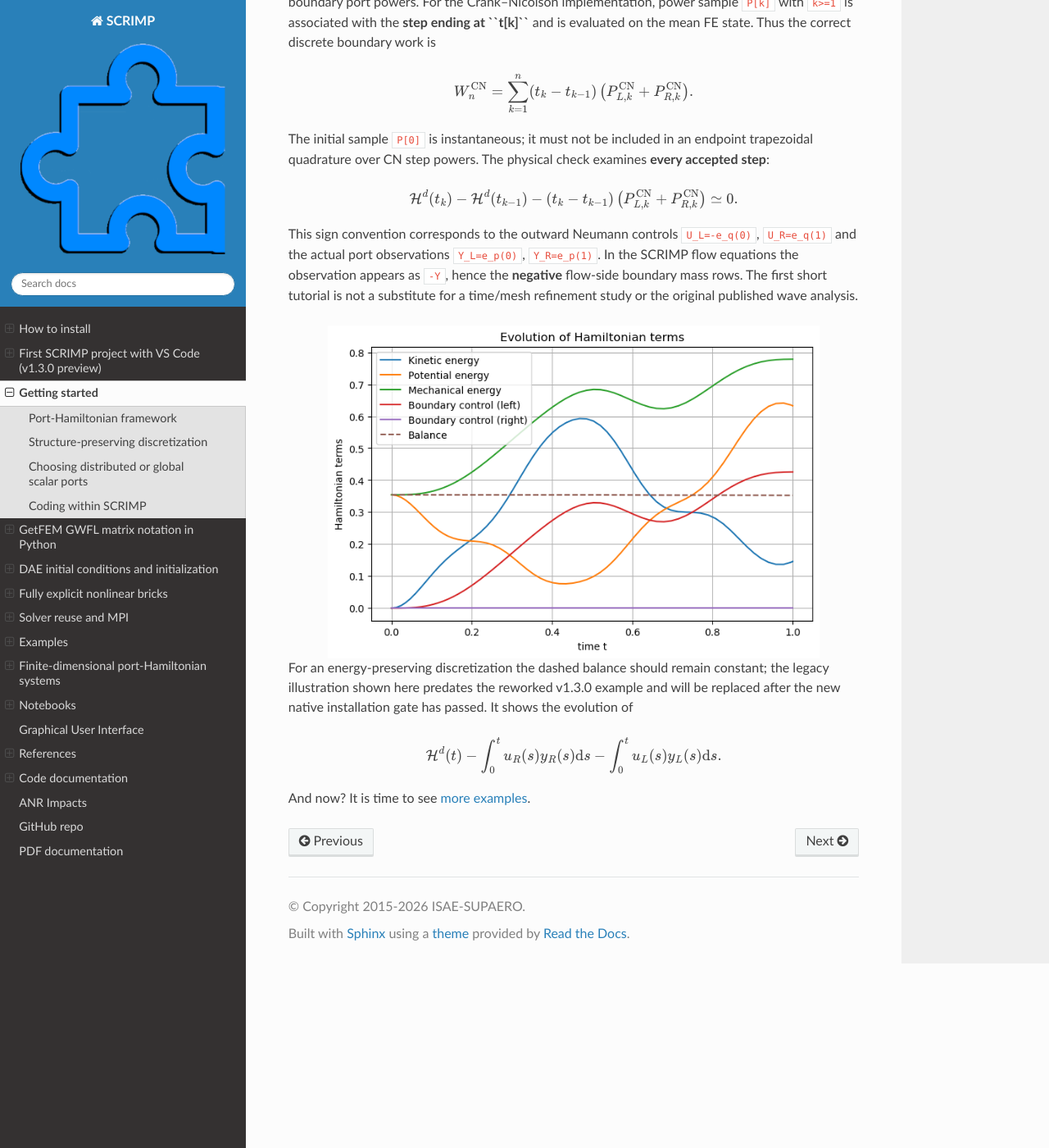
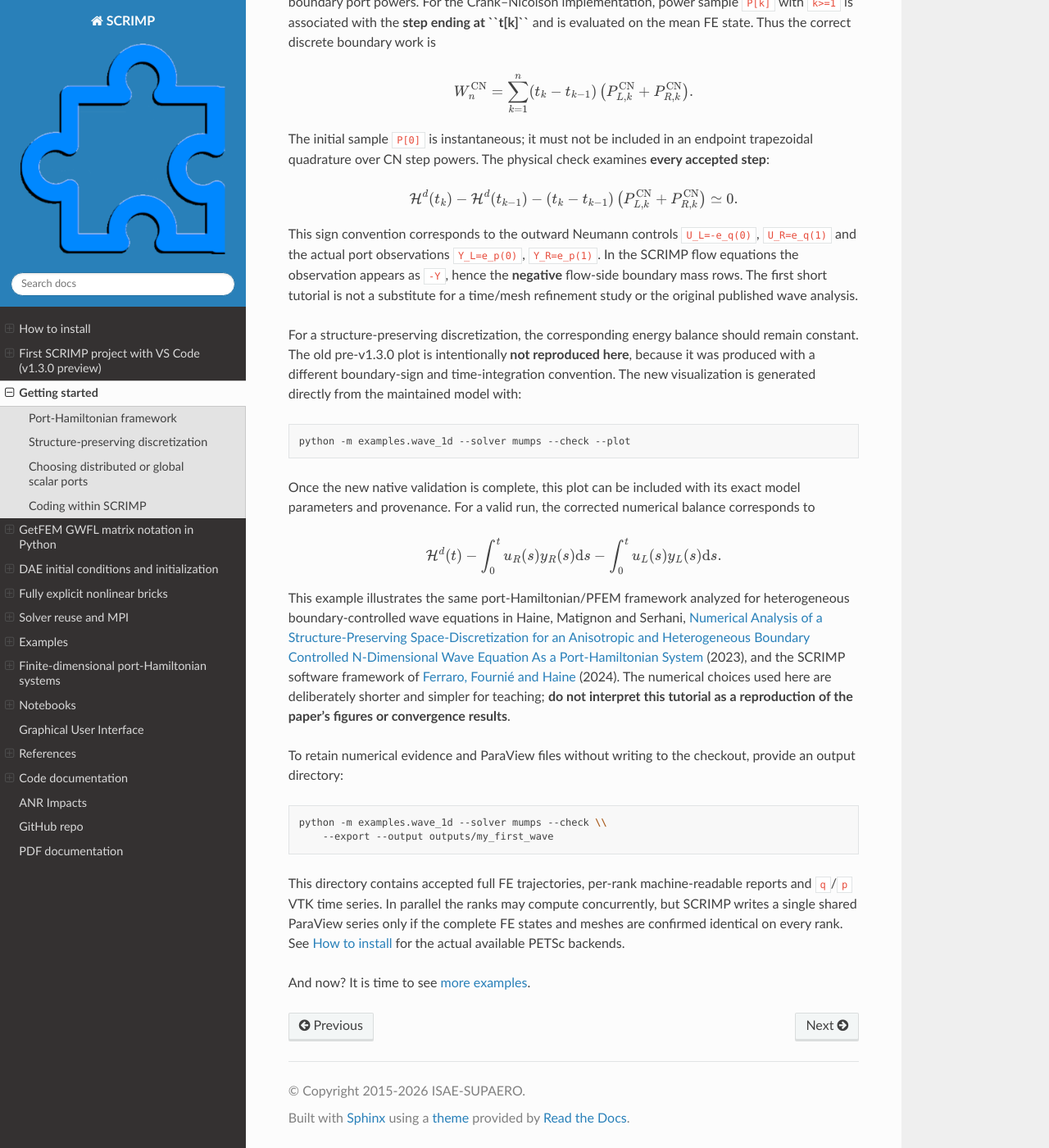
Before and after one commit to g-haine/scrimp, a Sphinx documentation site: the page built from docs/source/started.rst, in a window 1280 px wide and 1400 px high, scrolled down 10177 px. Shown: the whole window at 82% size. Built offline with Sphinx 7.4.7 and the Read the Docs theme 3.1.0, drawn with Linux system fonts in a browser that asks for light colours.

Commit message:
docs: remove stale 1D wave plot and link first tutorial to ISAE-SUPAERO publications and real export check

```diff
--- a/docs/source/started.rst
+++ b/docs/source/started.rst
@@ -715,16 +715,20 @@ hence the **negative** flow-side boundary mass rows.
 The first short tutorial is not a substitute for a time/mesh
 refinement study or the original published wave analysis.
 
-.. image:: Hamiltonian-wave-1D-started.png
-    :width: 600px
-    :alt: Hamiltonian evolution
-    :align: center
+For a structure-preserving discretization, the corresponding
+energy balance should remain constant. The old pre-v1.3.0 plot is
+intentionally **not reproduced here**, because it was produced
+with a different boundary-sign and time-integration convention.
+The new visualization is generated directly from the maintained
+model with:
 
+.. code-block:: bash
 
-For an energy-preserving discretization the
-dashed balance should remain constant; the legacy illustration
-shown here predates the reworked v1.3.0 example and will be replaced
-after the new native installation gate has passed. It shows the evolution of
+    python -m examples.wave_1d --solver mumps --check --plot
+
+Once the new native validation is complete, this plot can be
+included with its exact model parameters and provenance.
+For a valid run, the corrected numerical balance corresponds to
 
 .. math::
 
@@ -732,4 +736,33 @@ after the new native installation gate has passed. It shows the evolution of
        \mathcal{H}^d(t) - \int_0^t u_R(s) y_R(s) {\rm d}s - \int_0^t u_L(s) y_L(s) {\rm d}s.
 
 
+This example illustrates the same port-Hamiltonian/PFEM framework
+analyzed for heterogeneous boundary-controlled wave equations in
+Haine, Matignon and Serhani,
+`Numerical Analysis of a Structure-Preserving Space-Discretization
+for an Anisotropic and Heterogeneous Boundary Controlled N-Dimensional
+Wave Equation As a Port-Hamiltonian System
+<https://doi.org/10.4208/ijnam2023-1005>`_ (2023), and the SCRIMP
+software framework of
+`Ferraro, Fournié and Haine
+<https://doi.org/10.1016/j.ifacol.2024.08.267>`_ (2024).
+The numerical choices used here are deliberately shorter and
+simpler for teaching; **do not interpret this tutorial as a
+reproduction of the paper's figures or convergence results**.
+
+To retain numerical evidence and ParaView files without writing to
+the checkout, provide an output directory:
+
+.. code-block:: bash
+
+    python -m examples.wave_1d --solver mumps --check \\
+        --export --output outputs/my_first_wave
+
+This directory contains accepted full FE trajectories, per-rank
+machine-readable reports and ``q``/``p`` VTK time series.
+In parallel the ranks may compute concurrently, but SCRIMP
+writes a single shared ParaView series only if the complete
+FE states and meshes are confirmed identical on every rank.
+See :doc:`install` for the actual available PETSc backends.
+
 And now? It is time to see `more examples <examples.html>`_.
```
